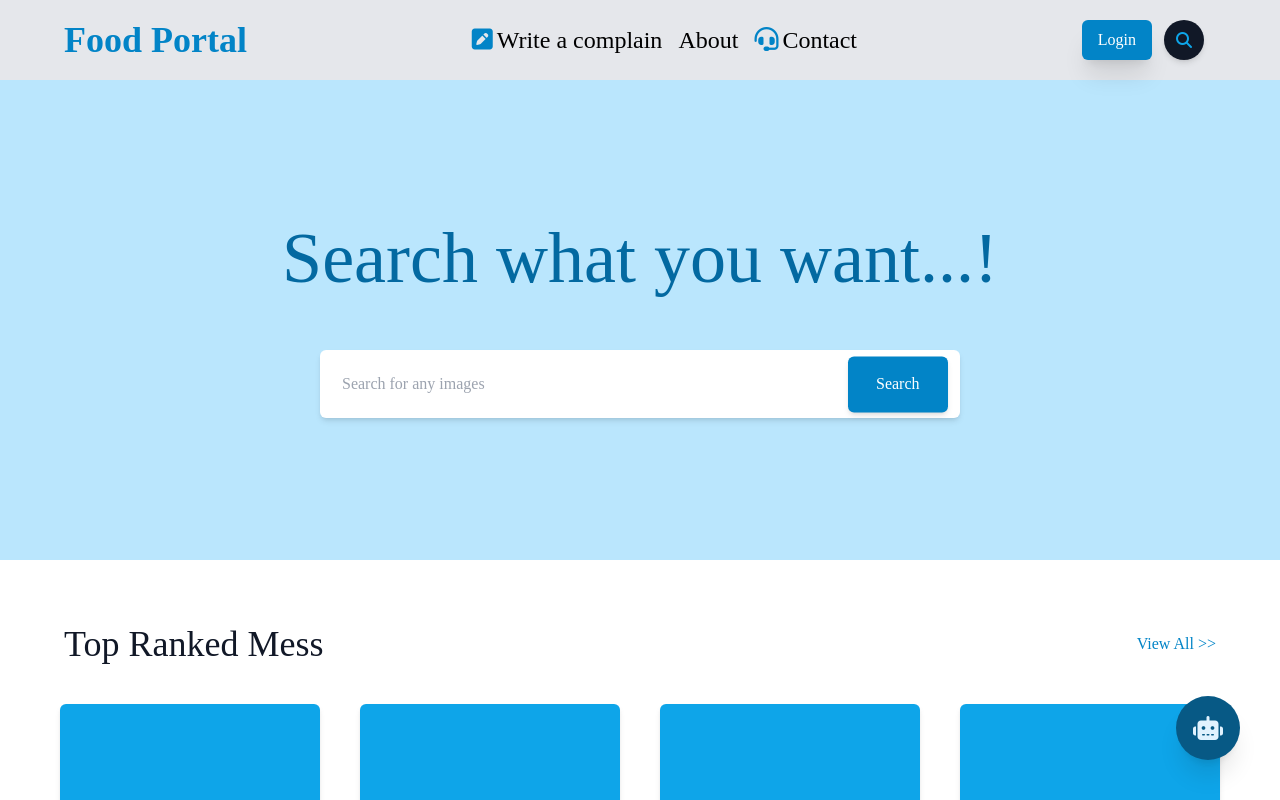
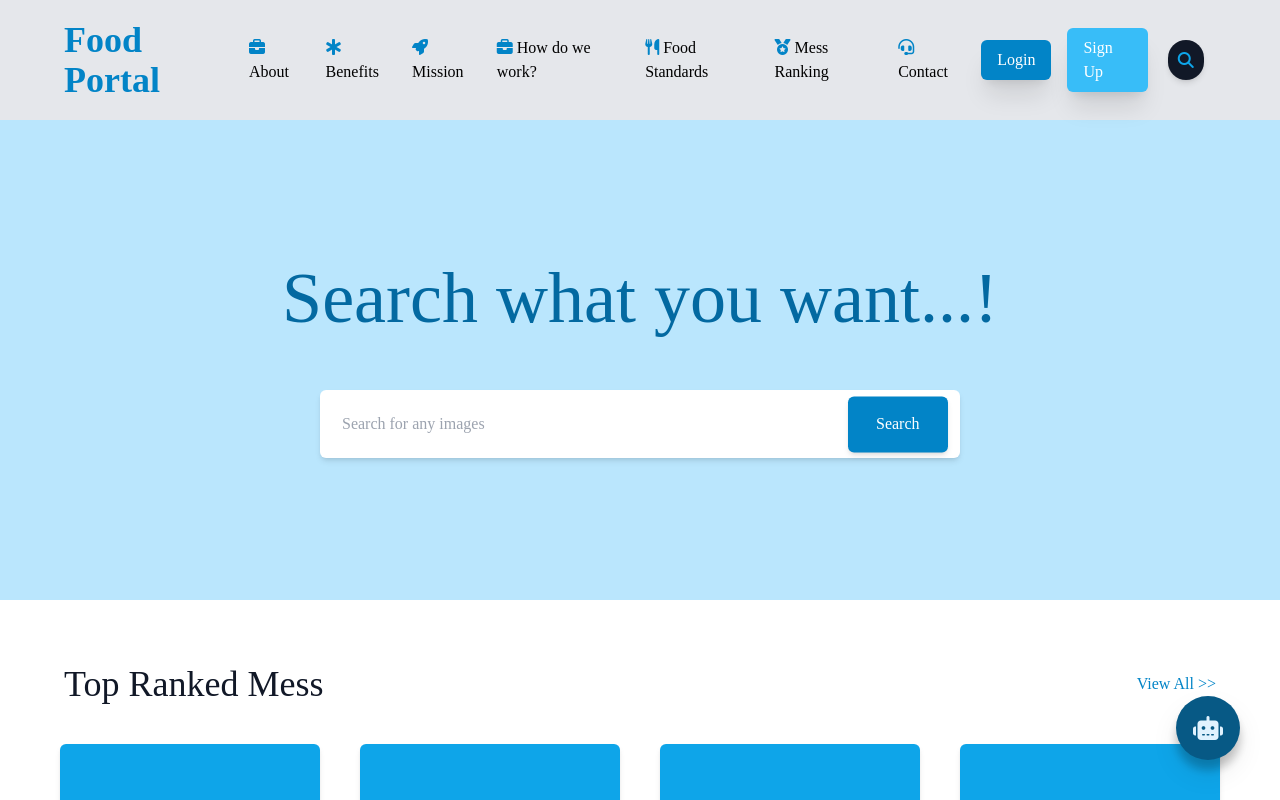
Before and after one commit to Youth-Avenue-2021/Food_Portal, a React (Create React App) app: page / in a window 1280 px wide. Shown: the top 800 px of the page. Built offline with nearby package versions, Linux system fonts and the light colour scheme; a web font is replaced by a local one.

Commit message:
more links added in navbar

```diff
--- a/src/App.css
+++ b/src/App.css
@@ -13,3 +13,7 @@
 body {
   @apply font-body;
 }
+
+.shadowBox {
+  box-shadow: rgb(0 0 0 / 8%) 0px 14px 28px, rgb(0 0 0 / 22%) 0px 10px 10px;
+}
--- a/src/Components/MessCard.js
+++ b/src/Components/MessCard.js
@@ -8,11 +8,11 @@ const MessCard = () => {
         <div className="flex flex-col items-start justify-center p-5">
           <h2 className="py-2 text-2xl text-gray-900">Mess Name</h2>
           <div className="flex flex-row items-start justify-start mb-5">
-            <i class="text-sky-500 fa-solid fa-star-half-stroke"></i>
-            <i class="text-sky-500 fa-solid fa-star-half-stroke"></i>
-            <i class="text-sky-500 fa-solid fa-star-half-stroke"></i>
-            <i class="text-sky-500 fa-solid fa-star-half-stroke"></i>
-            <i class="text-sky-500 fa-solid fa-star-half-stroke"></i>
+            <i className="text-sky-500 fa-solid fa-star-half-stroke"></i>
+            <i className="text-sky-500 fa-solid fa-star-half-stroke"></i>
+            <i className="text-sky-500 fa-solid fa-star-half-stroke"></i>
+            <i className="text-sky-500 fa-solid fa-star-half-stroke"></i>
+            <i className="text-sky-500 fa-solid fa-star-half-stroke"></i>
           </div>
           <p className="text-sm">Lorem ipsum dolor sit amet consectetur adipisicing elit. Eaque similique, temporibus eius sit impedit, </p>
           <a href="/mess" className="mt-3 underline text-sky-500">
--- a/src/Components/Navbar.js
+++ b/src/Components/Navbar.js
@@ -5,19 +5,42 @@ const Navbar = () => {
         <div className="container flex items-center justify-between px-16 py-5 mx-auto">
           <h2 className="text-4xl font-bold text-sky-600">Food Portal</h2>
           <div className="flex flex-row items-center justify-center">
-            <a className="mx-2 text-2xl duration-200 hover:text-sky-500" href="https://youtube.com">
+            {/* <a className="mx-2 text-base duration-200 hover:text-sky-500" href="https://youtube.com">
               <i className="mr-1 text-sky-600 fa-solid fa-square-pen"></i>Write a complain
+            </a> */}
+            <a className="mx-2 text-base duration-200 hover:text-sky-500" href="https://youtube.com">
+              <i className="mr-1 text-sky-600 fa-solid fa-briefcase"></i> About
             </a>
-            <a className="mx-2 text-2xl duration-200 hover:text-sky-500" href="https://youtube.com">
-              About
+            <a className="mx-2 text-base duration-200 hover:text-sky-500" href="https://youtube.com">
+              <i className="mr-1 text-sky-600 fa-solid fa-star-of-life"></i>
+              Benefits
             </a>
-            <a className="mx-2 text-2xl duration-200 hover:text-sky-500" href="https://youtube.com">
+            <a className="mx-2 text-base duration-200 hover:text-sky-500" href="https://youtube.com">
+              <i className="mr-1 text-sky-600 fa-solid fa-rocket"></i>
+              Mission
+            </a>
+            <a className="mx-2 text-base duration-200 hover:text-sky-500" href="https://youtube.com">
+              <i className="mr-1 text-sky-600 fa-solid fa-briefcase"></i>
+              How do we work?
+            </a>
+            <a className="mx-2 text-base duration-200 hover:text-sky-500" href="https://youtube.com">
+              <i className="mr-1 text-sky-600 fa-solid fa-utensils"></i>
+              Food Standards
+            </a>
+            <a className="mx-2 text-base duration-200 hover:text-sky-500" href="https://youtube.com">
+              <i className="mr-1 text-sky-600 fa-solid fa-medal"></i>
+              Mess Ranking
+            </a>
+            <a className="mx-2 text-base duration-200 hover:text-sky-500" href="https://youtube.com">
               <i className="mr-1 text-sky-600 fa-solid fa-headset"></i>Contact
             </a>
           </div>
           <div className="flex items-center justify-center">
-            <a href="/login" className="px-4 py-2 text-white duration-200 rounded-md shadow-xl bg-sky-600 hover:text-sky-600 hover:bg-white">
+            <a href="/login" className="px-4 py-2 mx-2 text-white duration-200 rounded-md shadow-xl bg-sky-600 hover:text-sky-600 hover:bg-white">
               Login
+            </a>
+            <a href="/login" className="px-4 py-2 mx-2 text-white duration-200 rounded-md shadow-xl bg-sky-400 hover:text-sky-600 hover:bg-white">
+              Sign Up
             </a>
             <a href="/search" className="flex items-center justify-center w-10 h-10 mx-3 bg-gray-900 rounded-full shadow-md text-sky-500">
               <i className="fa-solid fa-magnifying-glass"></i>
--- a/src/Components/PyBoat.js
+++ b/src/Components/PyBoat.js
@@ -3,7 +3,7 @@ import React from "react";
 const PyBoat = () => {
   return (
     <>
-      <div className="fixed flex items-center justify-center w-16 h-16 rounded-full shadow-xl bottom-10 right-10 bg-sky-800">
+      <div className="fixed flex items-center justify-center w-16 h-16 rounded-full shadowBox bottom-10 right-10 bg-sky-800">
         <i className="text-2xl fa-solid fa-robot text-sky-100"></i>
       </div>
     </>
```
